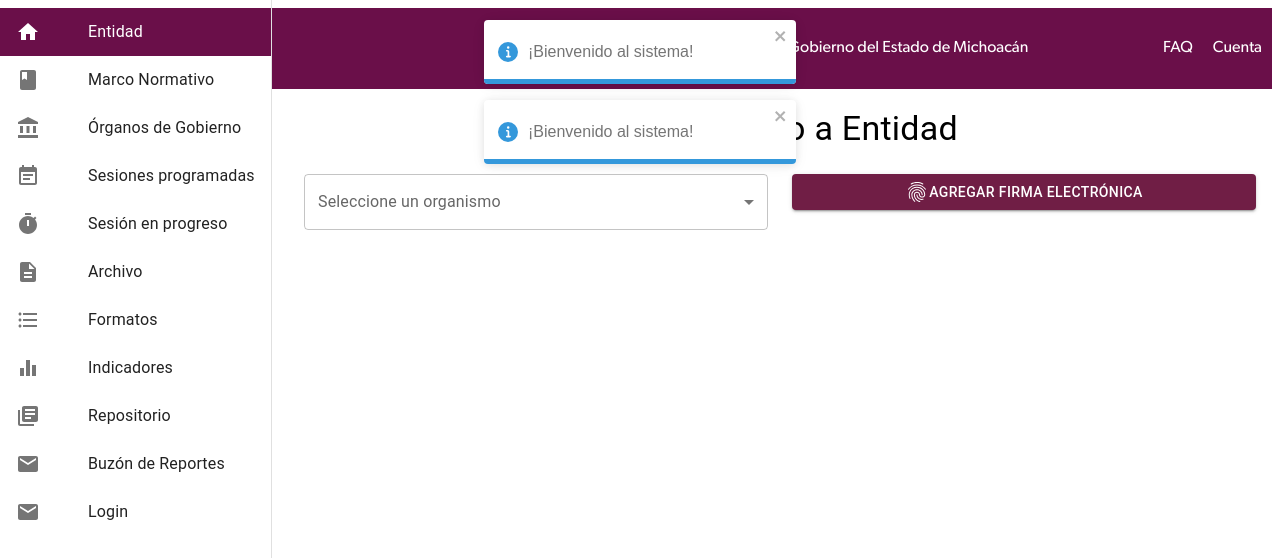
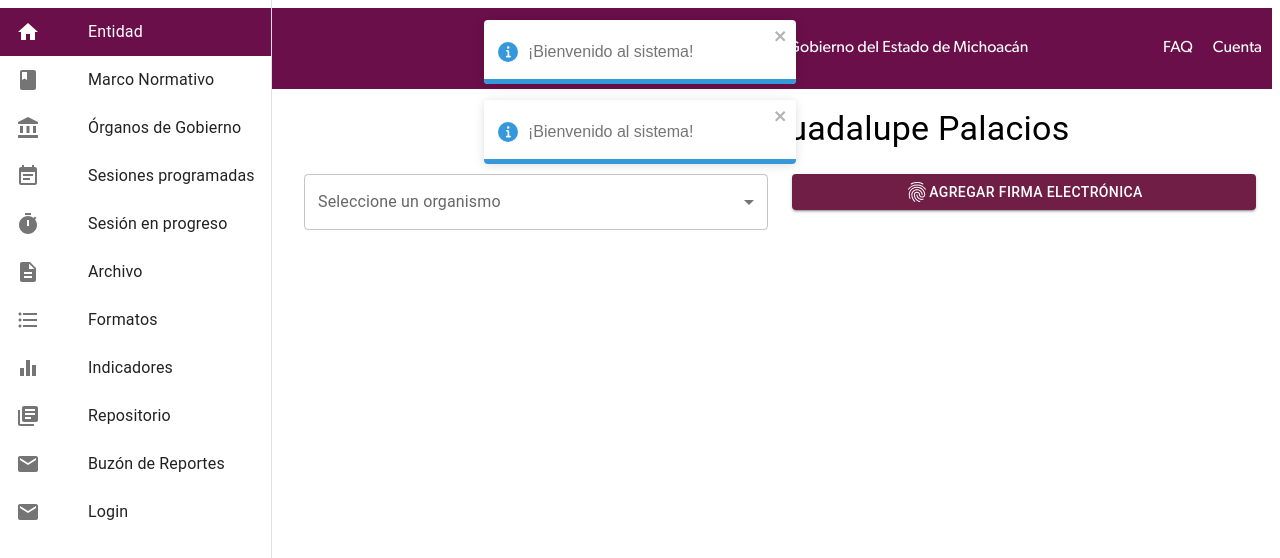
Before and after one commit to ArturoEstrada0/sisogem, a React (Create React App) app: page /entidad in a window 1280 px wide. Shown: the top 558 px of the page. Built offline with nearby package versions, Linux system fonts and the light colour scheme.

Commit message:
bienvenida lic

```diff
--- a/src/components/Entidad.jsx
+++ b/src/components/Entidad.jsx
@@ -44,7 +44,7 @@ const Entidad = () => {
       <Grid item xs={12}>
         <Typography variant="h4" align="center">
           <BusinessIcon fontSize="large" />
-          Bienvenido a Entidad
+          Bienvenida Lic. Guadalupe Palacios
         </Typography>
       </Grid>
       <Grid item xs={12} sm={6}>
```
